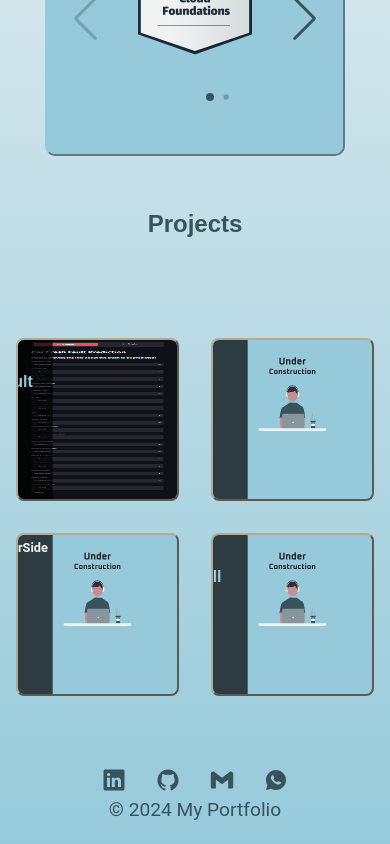
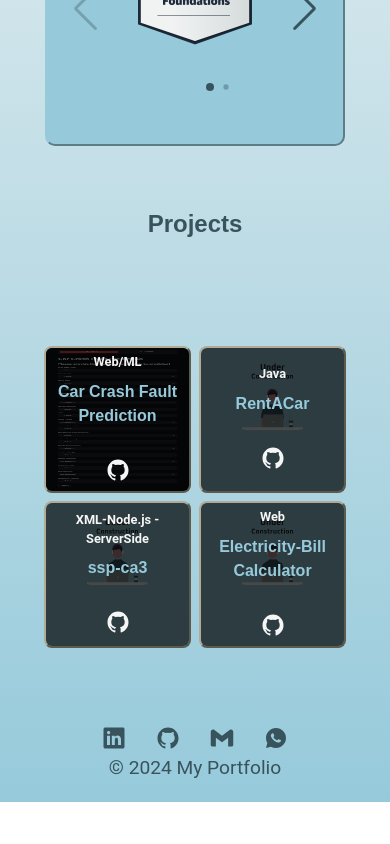
Before and after one commit to Thiagoocosta86/my-portfolio, a React (Create React App) app: page / in a window 390 px wide. Shown: the part 1832-2676 px from the top of the page. After the commit the page ends 2634 px from the top, so only its background shows below. Built offline with nearby package versions, Linux system fonts and the light colour scheme.

Commit message:
1- Header.js included a X for when the menu is open. 2- Still working on projects responsiviness, have to better align few elements (struggling to do so).

```diff
--- a/src/components/Header.js
+++ b/src/components/Header.js
@@ -33,7 +33,7 @@ const Header = () => {
         </svg>
       </div>
       <div className="hamburger" onClick={toggleMenu}>
-        ☰
+        {isMenuOpen ? '✕' : '☰'}
       </div>
       <nav id="navbar" className={isMenuOpen ? 'open' : ''}>
         <ul>
--- a/src/components/Projects.js
+++ b/src/components/Projects.js
@@ -19,7 +19,7 @@ const Projects = () => {
                     <TopIcon width="30" height="30" title="" alt="Top Icon" />
                 </div>
                 <div class="projects__modal">
-                    <div>
+                    <div class="project-type">
                         <span class="projects__subtitle">Web/ML</span>
                         <h3 class="projects__title">Car Crash Fault Prediction</h3>
                         <a href="https://github.com/Thiagoocosta86/carCrashFaultPredictionApp.git"
--- a/src/styles/medias.css
+++ b/src/styles/medias.css
@@ -29,7 +29,7 @@
     display: flex;
     flex-direction: column;
     position: fixed;
-    top: 0px; /* Adjust based on burger height */
+    top: -35px; /* Adjust based on burger height */
     left: 0;
     width: 100%;
     height: auto;
@@ -175,9 +175,10 @@
 .projects__content {
   display: grid;
   grid-template-columns: repeat(2, 1fr); /* 2 items per row */
-  gap: 2rem; /* Adjust spacing */
-  padding: 1rem; /* Adjust padding */
-
+  gap: 0.5rem; /* Adjust spacing */
+  padding: 1.5rem; /* Adjust padding */
+  width: 350px;
+  height: 350px;
 }
 
 .projects__card {
@@ -197,27 +198,36 @@
 }
 @keyframes bounce {
   0% {
-    transform: translateX(0) translateY(0px); /* Initial and resting position */
+    transform: translateX(-110%) translateY(0px); /* Initial and resting position */
   }
-  40% {
-    transform: translateX(-100%) translateY(0px); /* Bounce up */
+  10%, 90% {
+    transform: translateX(0) translateY(0px); /* Bounce up */
   }
-  60%, 100% {
-    transform: translateX(0) translateY(0px) ; /* Slightly lower bounce */
+  100% {
+    transform: translateX(110%) translateY(0px) ; /* Slightly lower bounce */
   }
 }
 .projects__modal {
   bottom: 0;
-  padding: 0.2rem; /* Reduce padding for smaller screens */
+  padding: 0.1rem; /* Reduce padding for smaller screens */
   font-size: 0.5rem; /* Adjust font size */
-  animation: bounce 5s infinite;
+  animation: bounce 10s infinite;
   object-fit:fill;
   display: flex;
   flex-direction: column; /* Stack items vertically */
-  justify-content: space-between; /* Push items to the top and bottom */
-  align-items: center; /* Center items horizontally */
-   /* Ensure padding around the modal */
+  justify-content: space-evenly;
+  gap: 1rem;
   height: 100%;
+
+}
+
+.project-type{
+  display: flex;
+  flex-direction: column;
+  align-content: flex-start;
+  justify-content: center;
+  gap: -20px;
+
 }
 
 .projects__subtitle {
@@ -232,13 +242,12 @@
   display: none;
 }
 
-.projects__button{
-  margin-bottom: auto;
-}
+
 .GithubIcon2 svg {
-  height: 26px;
-  width: 26px;
-
+  height: 24px;
+  width: 24px;
+  flex: 1;
+  align-self: flex-end;
 }
 /*Footer*/
 
@@ -279,6 +288,7 @@
 
 
 .skills, .certificates-container, .projects, .contact{
-  padding-top: 50px;
+  padding-top: 30px;
+  padding-bottom: 30px;
 }
 }
--- a/src/styles/style.css
+++ b/src/styles/style.css
@@ -481,8 +481,15 @@ main {
     /*border: 4px solid #333;*/
   }
 
-  .projects__content{
+  .projects__content {
+    display: flex;
+    grid-template-columns: repeat(4, 1fr); /* 4 items per row */
+    gap: 3rem; /* Space between items */
+    align-items: start;
+    justify-content: center;
+    padding: 2rem;
     margin-top: 50px;
+    /*border: 4px solid #333;*/
   }
 
   .projects__card {
@@ -560,7 +567,7 @@ main {
     color: var(--light-color);
     display: flex;
     flex-direction: column;
-    align-items: center;
+
     justify-items: center;
     justify-content: center;
     padding: 1.5rem 1.25rem;
@@ -600,6 +607,7 @@ main {
     height: 32px;
     width: 32px;
     align-self: center;
+
   }
 
   .GithubIcon2:hover svg {
@@ -622,15 +630,7 @@ main {
     bottom: 0; /* Slide it up partially when the card is hovered */
   }
 
-  .projects__content {
-    display: flex;
-    grid-template-columns: repeat(4, 1fr); /* 4 items per row */
-    gap: 3rem; /* Space between items */
-    align-items: start;
-    justify-content: center;
-    padding: 2rem;
-    /*border: 4px solid #333;*/
-  }
+
 
   [id^='Sound-'], [id^='Smoke-'] {
     animation: pulse 1s ease-in-out infinite alternate;
```
